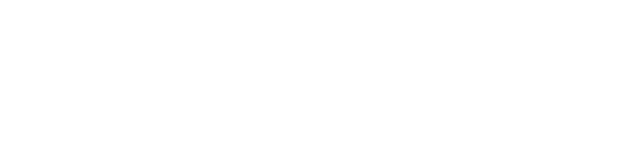
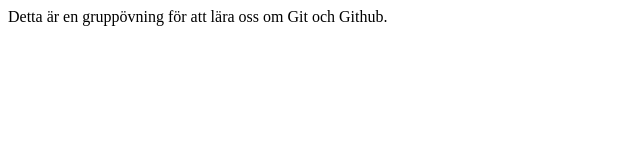
Before and after one commit to NarLau/repository, a plain HTML site: page index.html in a window 1280 px wide. Shown: the whole page, without its empty margins (0-640 px from the left). Drawn offline with Linux system fonts and the light colour scheme.

Commit message:
Added article

```diff
--- a/index.html
+++ b/index.html
@@ -8,7 +8,9 @@
 <body>
     <nav></nav>
     <main>
-        <container class="article"></container>
+        <container class="article">
+            <article>Detta är en gruppövning för att lära oss om Git och Github.</article>
+        </container>
         <container class="sections"></container>
     </main>
     <footer></footer>
```
